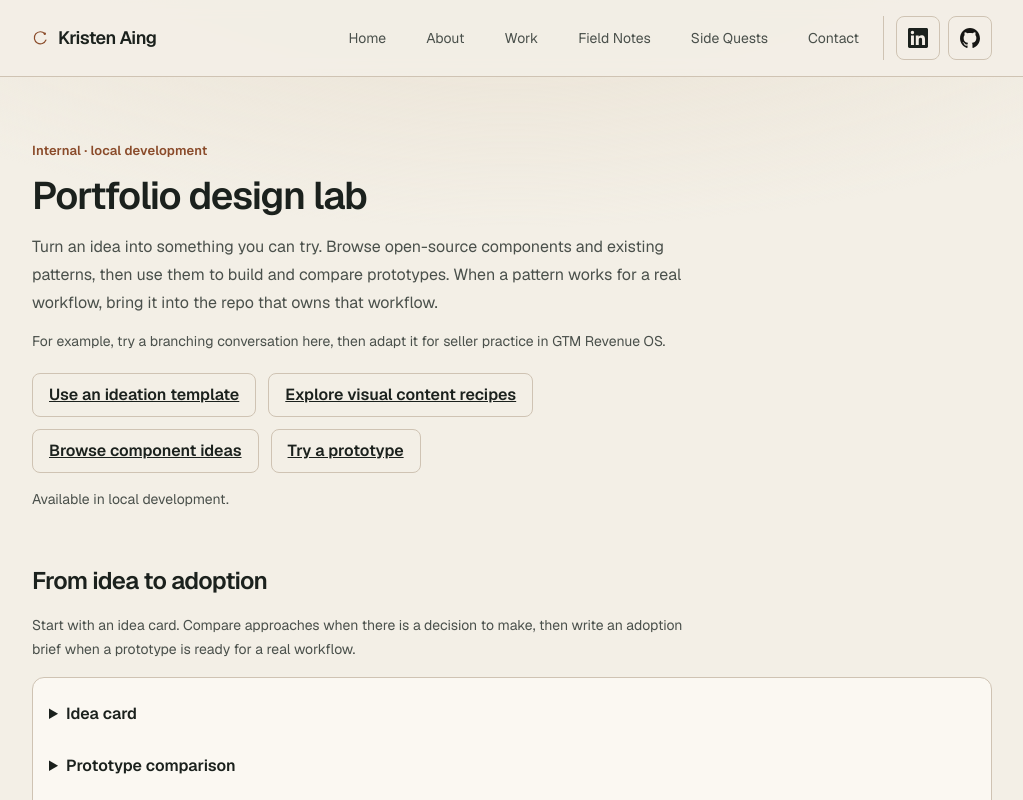
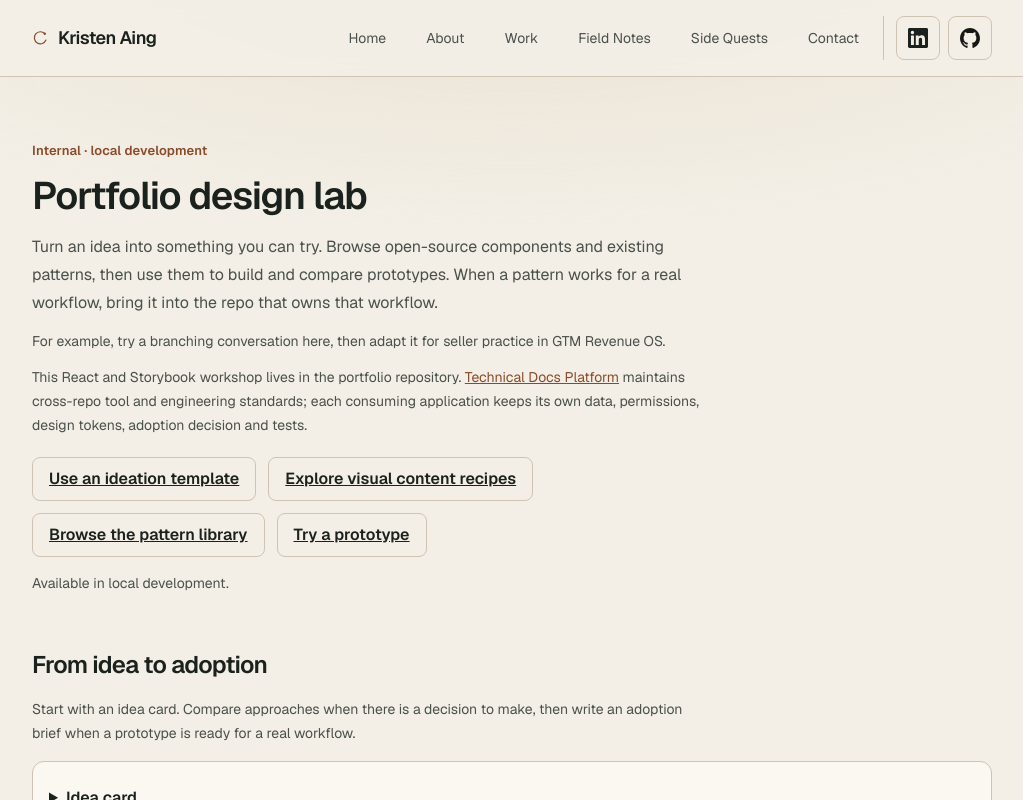
Before and after one commit to heyfunwhoa/byjoyaing-portfolio, a Next.js app: page /design-lab in a window 1280 px wide. Shown: the top 800 px of the page, without its empty margins (128-1151 px from the left). Built offline with nearby package versions, Linux system fonts and the light colour scheme.

Commit message:
docs(design-lab): clarify library and Technical Docs roles in local UI

```diff
--- a/app/design-lab/page.tsx
+++ b/app/design-lab/page.tsx
@@ -77,13 +77,26 @@ export default function DesignLabPage() {
           <p className="mt-3 text-sm leading-6 text-muted">
             For example, try a branching conversation here, then adapt it for seller practice in GTM Revenue OS.
           </p>
+          <p className="mt-3 text-sm leading-6 text-muted">
+            This React and Storybook workshop lives in the portfolio repository.{" "}
+            <a
+              className="text-accent underline"
+              href="https://github.com/heyfunwhoa/technical-docs-platform/tree/main/software-catalog"
+              target="_blank"
+              rel="noopener noreferrer"
+            >
+              Technical Docs Platform
+            </a>{" "}
+            maintains cross-repo tool and engineering standards; each consuming application
+            keeps its own data, permissions, design tokens, adoption decision and tests.
+          </p>
           <nav aria-label="Start exploring Design Lab" className="mt-5 flex flex-wrap gap-3">
             <a href="#ideation-title" className="inline-flex min-h-11 items-center rounded-lg border border-border px-4 py-2 font-semibold underline">
               Use an ideation template
             </a>
             <a href="#creative-recipes-title" className="inline-flex min-h-11 items-center rounded-lg border border-border px-4 py-2 font-semibold underline">Explore visual content recipes</a>
             <a href="#component-ideas" className="inline-flex min-h-11 items-center rounded-lg border border-border px-4 py-2 font-semibold underline">
-              Browse component ideas
+              Browse the pattern library
             </a>
             <a href="#interactive-prototypes" className="inline-flex min-h-11 items-center rounded-lg border border-border px-4 py-2 font-semibold underline">
               Try a prototype
```
